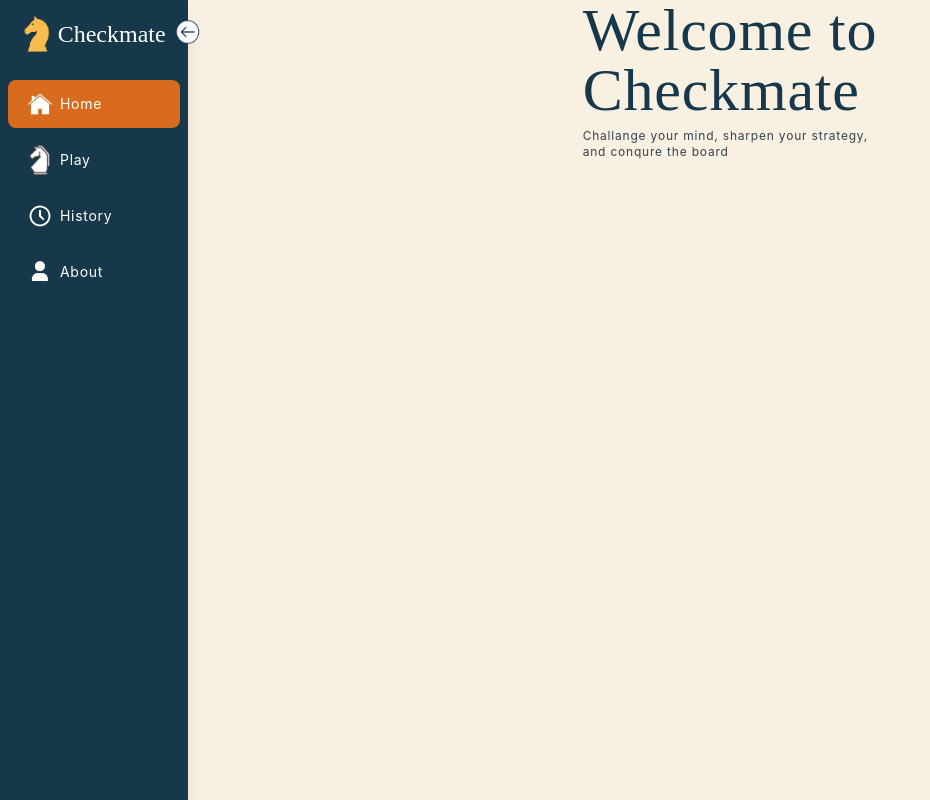
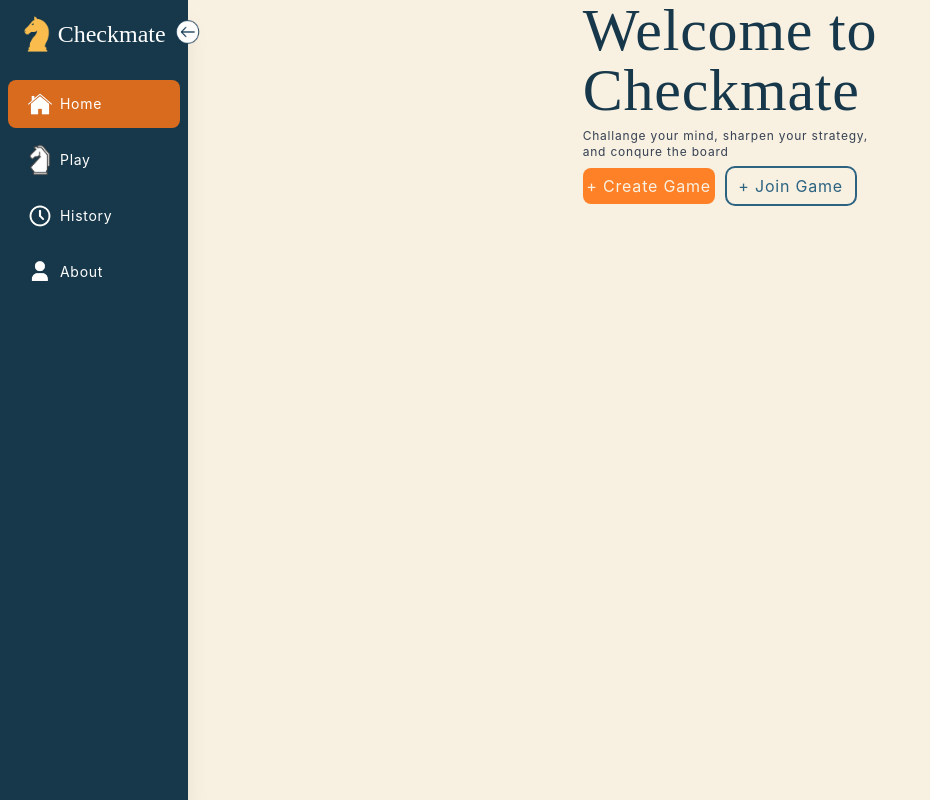
Before and after one commit to rameenali19/Chess-Game, a React (Vite) app: page / in a window 1280 px wide. Shown: the whole page, without its empty margins (0-930 px from the left). Built offline with nearby package versions, Linux system fonts and the light colour scheme; no server answers.

Commit message:
making buttons

```diff
--- a/src/components/HomePageLogo.jsx
+++ b/src/components/HomePageLogo.jsx
@@ -13,6 +13,24 @@ function HomePageLogo() {
           <h1> Challange your mind, sharpen your strategy,</h1>
           <h1>and conqure the board</h1>
         </div>
+        <div className="flex gap-3">
+          <Button
+            text="+ Create Game"
+            variant="primary"
+            textSize="normal"
+            fontWeight="normal"
+            onClick={() => navigate("/mode-selection")}
+            className="w-33 h-9"
+          />
+          <Button
+            text="+ Join Game"
+            variant="viewButton"
+            textSize="normal"
+            fontWeight="normal"
+            onClick={() => navigate("/mode-selection")}
+            className="w-32 h-9"
+          />
+        </div>
       </div>
     </div>
   )
```
